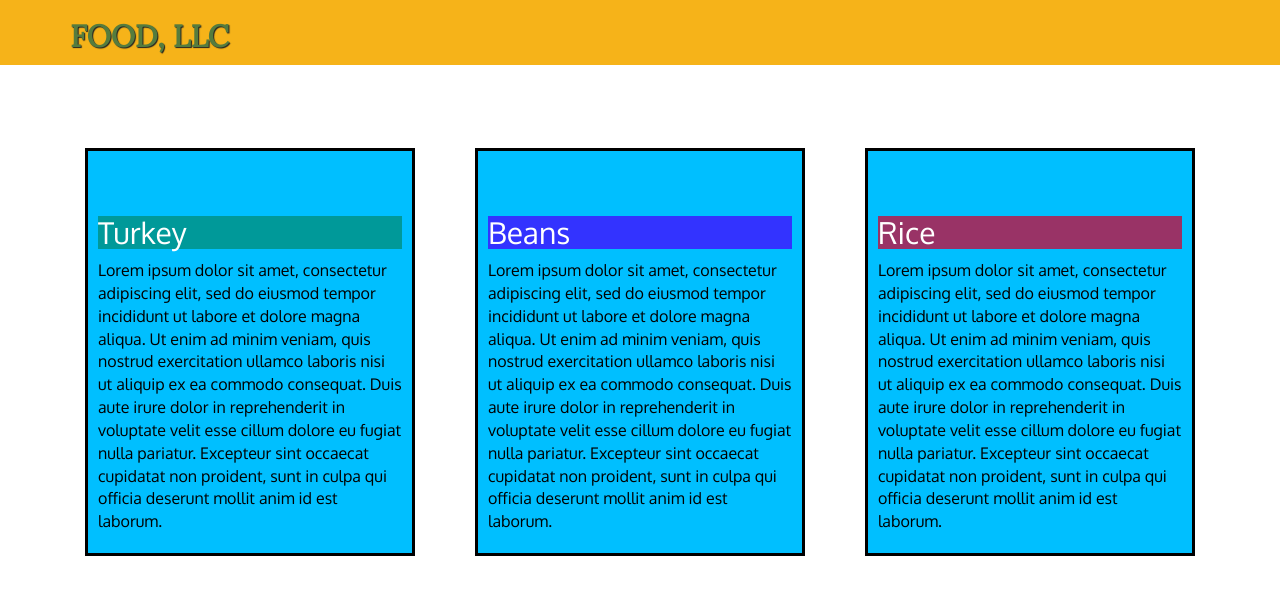
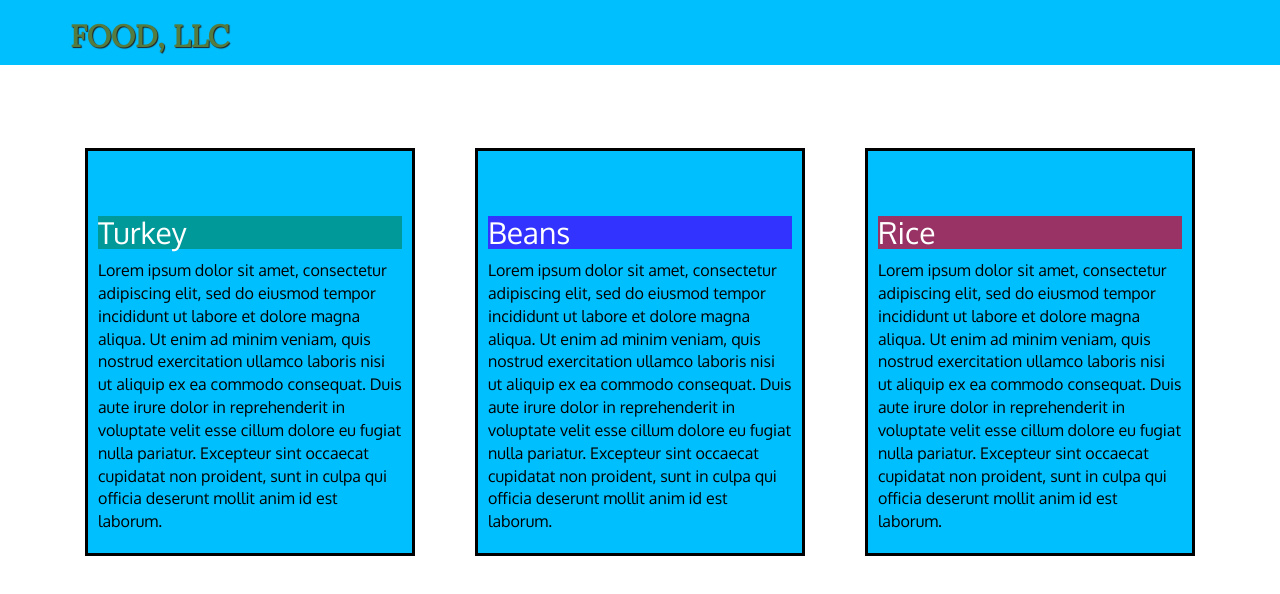
Before and after one commit to mubaraq123/module3, a plain HTML site: page index.html in a window 1280 px wide. Drawn offline with nearby package versions, Linux system fonts and the light colour scheme; a script that the page names is missing.

Commit message:
Update style.css

```diff
--- a/style.css
+++ b/style.css
@@ -6,7 +6,8 @@ body {
 
 /** HEADER **/
 #header-nav {
-    background-color: #f6b319;
+
+  background-color: deepskyblue;
     border-radius: 0;
     border: 0;
 }
```
